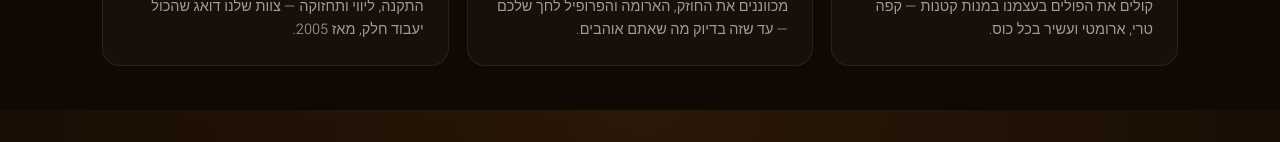
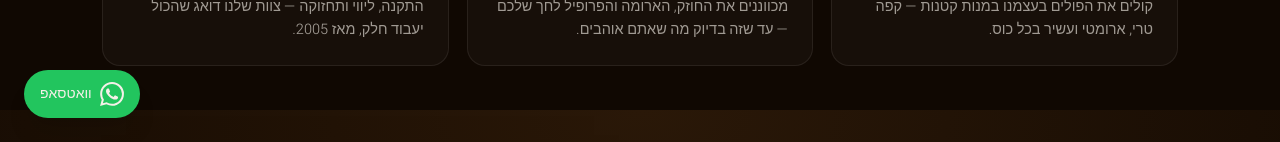
Before and after one commit to ronen12341/gintzcoffee, a Next.js app: page /lp in a window 1280 px wide. Shown: the part 658-800 px from the top of the page. Built offline with nearby package versions, Linux system fonts and the light colour scheme; a web font is replaced by a local one.

Commit message:
Update site

```diff
--- a/src/app/lp/page.tsx
+++ b/src/app/lp/page.tsx
@@ -2,6 +2,7 @@ import type { Metadata } from "next";
 import SmartImage from "@/components/SmartImage";
 import X10LeadForm from "@/components/X10LeadForm";
 import X10Reveal from "@/components/X10Reveal";
+import WhatsAppButton from "@/components/ui/WhatsAppButton";
 import { coffeeMachines } from "@/data/products";
 
 const X10 = coffeeMachines.find((m) => m.id === "jura-x10");
@@ -239,6 +240,8 @@ export default function LandingPage() {
           </div>
         </div>
       </section>
+
+      <WhatsAppButton />
     </div>
   );
 }
```
